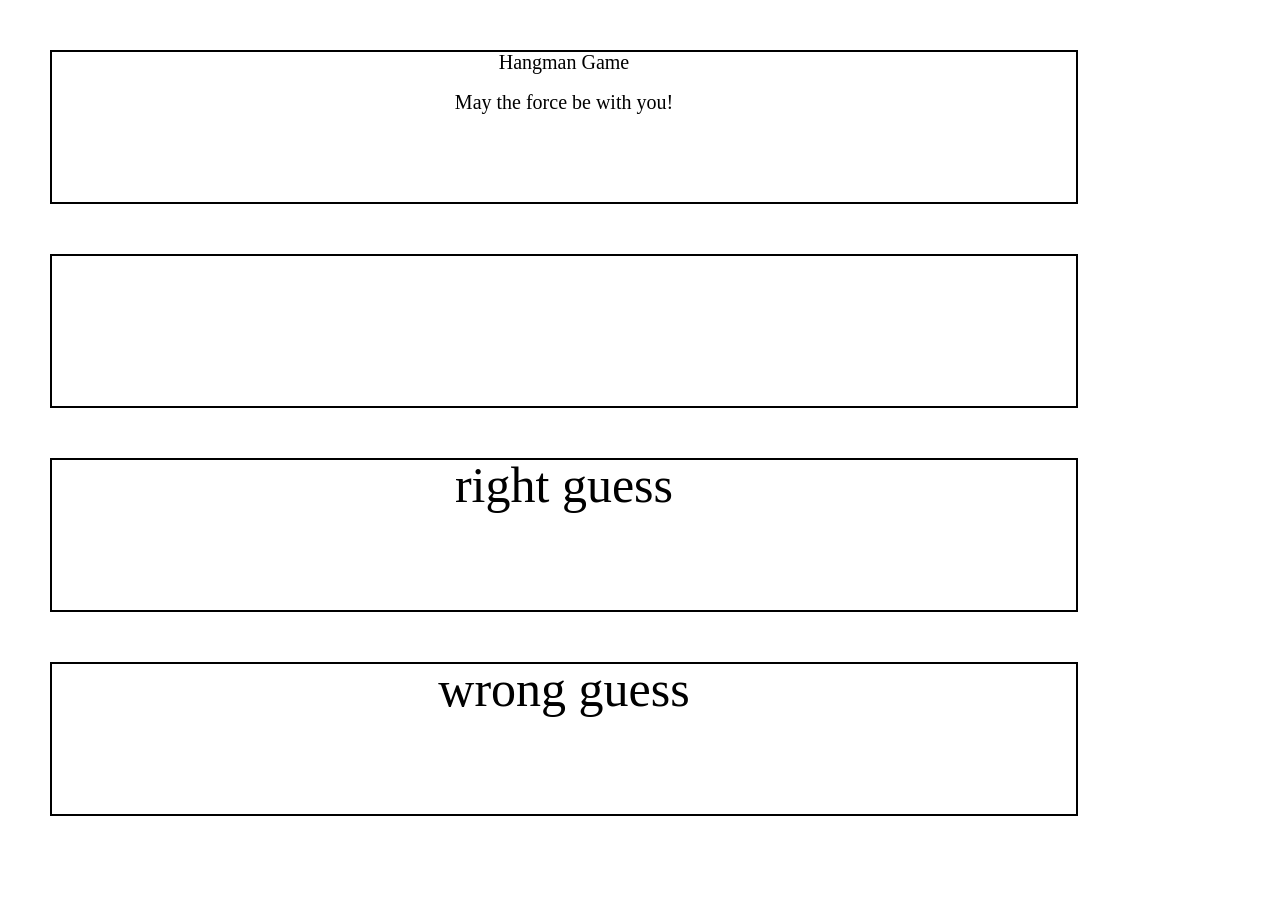
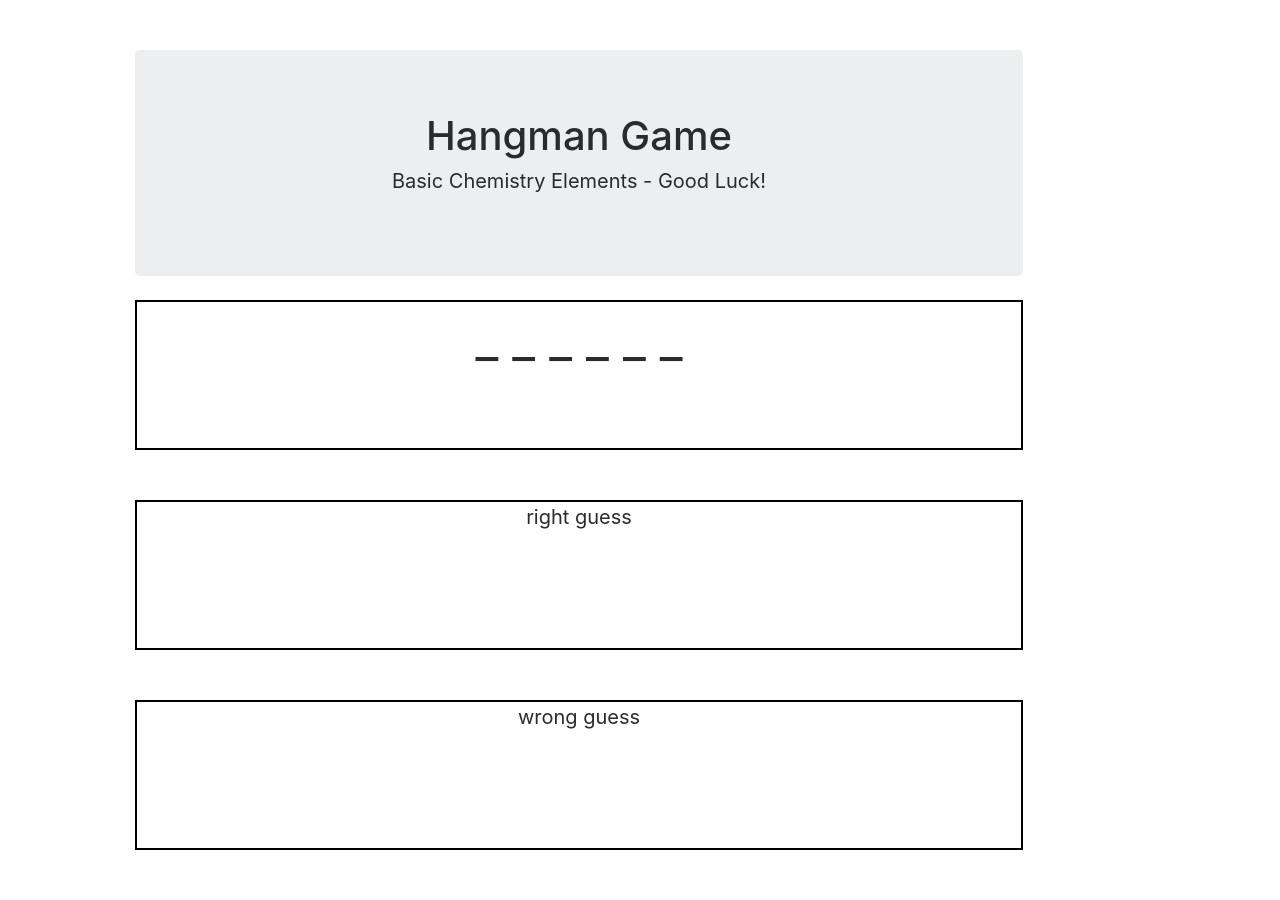
Before and after one commit to sfoster2008/Hangman-Game, a plain HTML site: page index.html in a window 1280 px wide. Before the commit the page ends 866 px from the top, so only its background shows below. Drawn offline with nearby package versions, Linux system fonts and the light colour scheme.

Commit message:
updated html css and js files

```diff
--- a/assets/script/script.js
+++ b/assets/script/script.js
@@ -1,9 +1,9 @@
 //Create an array of Words
-var character = ["Luke Skywalker", "Darth Vader", "Han Solo", "Princess Leia", "Jabba the Hutt", "Anakin Skywalker", "Lando Calrissian", "Greedo", "Chewbacca", "Aunt Beru", "Jango Fett", "Padme Amidala", "Sebulba", "Uncle Owen", "Wedge Antilles", "Count Dooku", "Poe Dameron", "General Grievous", "Qui-Gon Jinn", "Bib Fortuna", "Admiral Ackbar", "Kylo Ren", "Chirrut Imwe", "The Emperor", "Mace Windu", "Grand Moff Tarkin", "K-2SO", "C-3PO", "Darth Maul", "BB-8", "Obi-Wan Kenobi", "R2-D2", "Rey",  "Yoda", "Boba Fett"];
+var element = ["hydrogen", "helium", "nitrogen", "carbon", "oxygen", "neon", "xenon", "radon", "iron", "tin", "flourine", "sodium"];
 
 //Choose word randomly
-var randNum = Math.floor(Math.random()*character.length);
-var chosenWord = character[randNum];
+var randNum = Math.floor(Math.random()*element.length);
+var chosenWord = element[randNum];
 var rightWord = [];
 var wrongWord = [];
 var underScore = [];
@@ -18,17 +18,17 @@ var underScore = [];
 let generateunderScore = () => {
     for(let i = 0; i < chosenWord.length; i++) {
         underScore.push('_');
-    document.getElementById(generateunderScore).innerHTML = underScore;
+        docUnderScore[0].innerHTML = underScore.join(' ');
+
     }
-    console.log(underScore);
+    return underScore;
 }
-
-
+console.log(generateunderScore());
 
 //Get users guess
 document.addEventListener('keypress', (event) => {
-    let keycode = event.keyCode;
-    let keyword = String.fromCharCode(keycode);
+    let keyword = String.fromCharCode(event.keyCode);
+    console.log(event);
 // if users guess is right
     if(chosenWord.indexOf(keyword) > -1) {
     //add to right word array
@@ -38,8 +38,8 @@ document.addEventListener('keypress', (event) => {
         docUnderScore[0].innerHTML = underScore.join(' ');
         docRightGuess[0].innerHTML = rightWord;
     //check to see if user work matches guesses
-        if(underScore.join(' ') == chosenWord) {
-            alert('The Force is Strong With You!');
+        if(underScore.join('') == chosenWord) {
+            alert('You Win!');
         }
     }
     else {
@@ -47,10 +47,3 @@ document.addEventListener('keypress', (event) => {
         docWrongGuess[0].innerHTML = wrongWord;
     }
 });
-
-
-
-    // docUnderScore[0].innerHTML = generateunderScore().join(' ');
-//     let keyword = String.fromCharCode(event.keyCo
-//
-// });
--- a/assets/style/style.css
+++ b/assets/style/style.css
@@ -1,10 +1,10 @@
 header {
-    border: 2px solid black;
     height: 150px;
     width: 80%;
     margin: 50px;
     font-size: 20px;
     text-align: center;
+    backgound-color: teal;
 }
 
 .underScore {
@@ -21,7 +21,7 @@ header {
     height: 150px;
     width: 80%;
     margin: 50px;
-    font-size: 50px;
+    font-size: 20px;
     text-align: center;
 }
 
@@ -30,6 +30,6 @@ header {
     height: 150px;
     width: 80%;
     margin: 50px;
-    font-size: 50px;
+    font-size: 20px;
     text-align: center;
 }
--- a/index.html
+++ b/index.html
@@ -6,19 +6,23 @@
     <meta http-equiv="X-UA-Compatible" content="ie=edge">
     <link rel="stylesheet" type="text/css" href="./assets/style/reset.css">
     <link rel="stylesheet" type="text/css" href="./assets/style/style.css">
-
+    <link rel="stylesheet" href="https://maxcdn.bootstrapcdn.com/bootstrap/4.0.0-alpha.6/css/bootstrap.min.css" integrity="sha384-rwoIResjU2yc3z8GV/NPeZWAv56rSmLldC3R/AZzGRnGxQQKnKkoFVhFQhNUwEyJ" crossorigin="anonymous">
     <title>Hangman Game</title>
 </head>
 <body>
     <div class="container">
         <header>
-            <h1>Hangman Game</h1>
-            <br>
-            <h2>May the force be with you!</h2>
+            <div class="jumbotron">
+                <h1>Hangman Game</h1>
+                <p>Basic Chemistry Elements - Good Luck!</p>
+              </div>
         </header>
-        <div class="underScore"></div>
-        <div class="rightGuess">right guess</div>
-        <div class="wrongGuess">wrong guess</div>
+        <div class="row">
+            <div class="col-lg-12">
+                <div class="underScore"></div>       <div class="rightGuess">right guess</div>
+                <div class="wrongGuess">wrong guess</div>
+            </div>
+        </div>
     </div>
 
 
```
